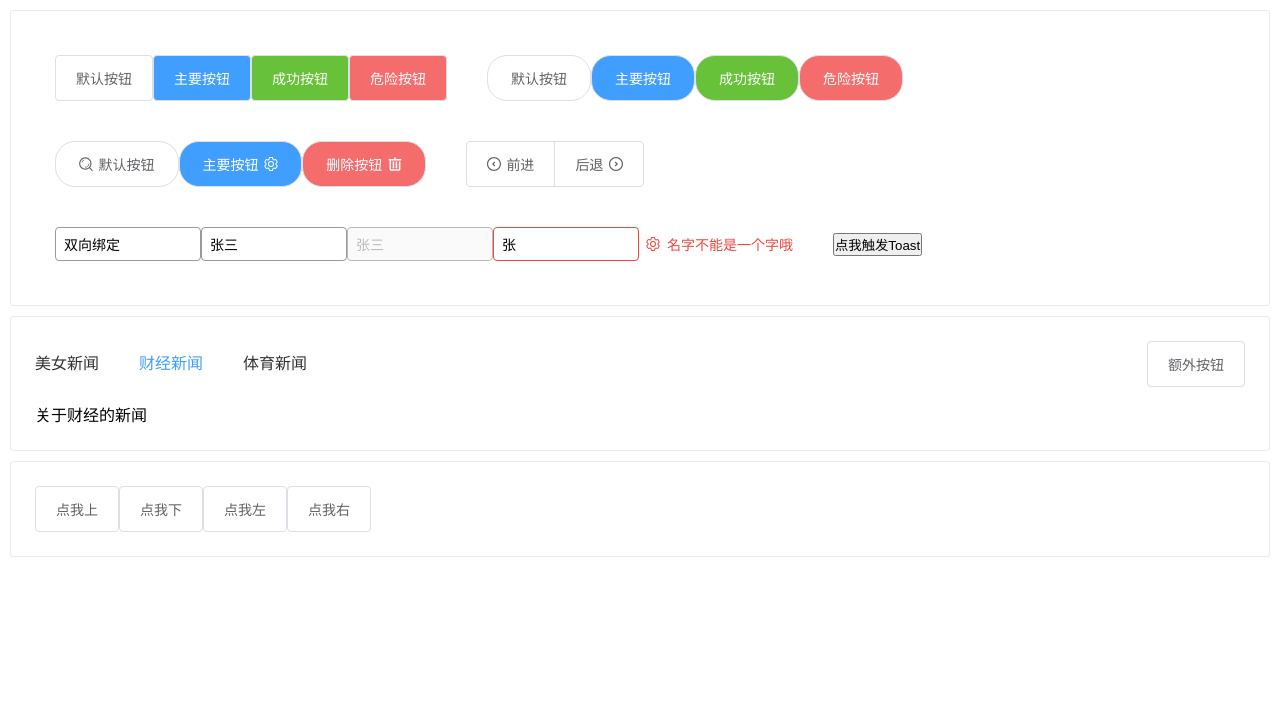
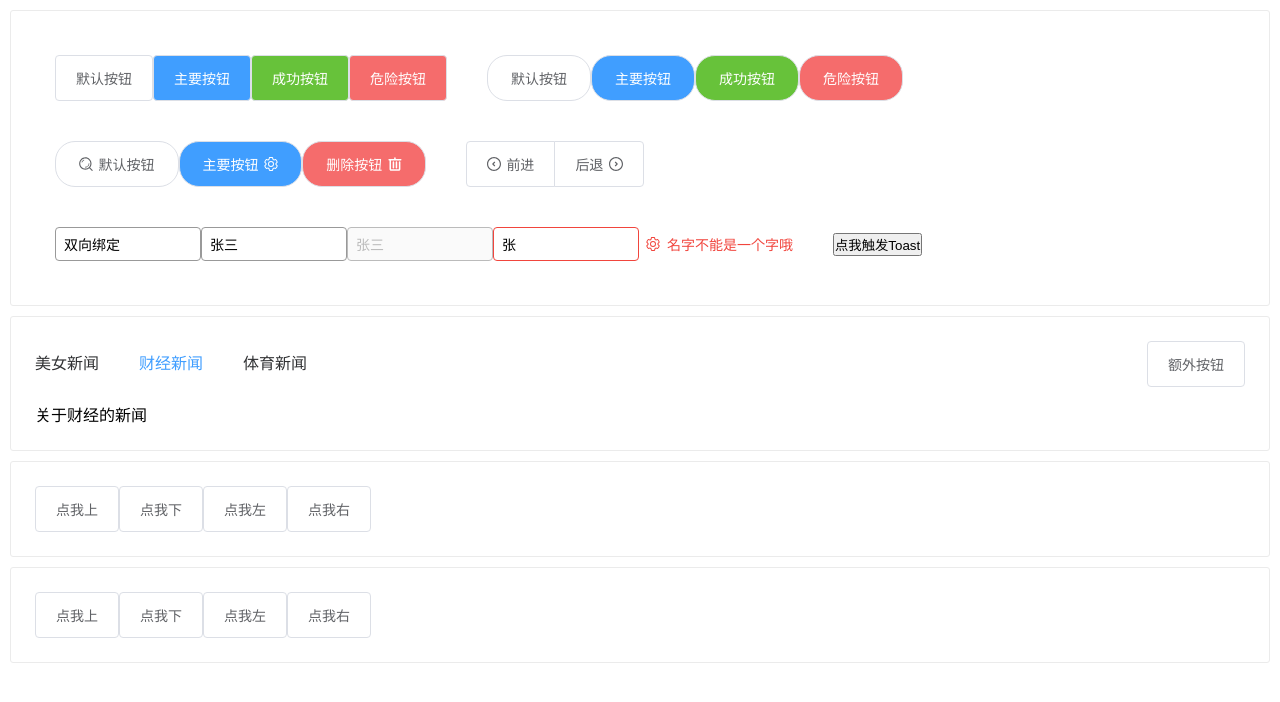
Before and after one commit to luckzhu/eazy-ui, a Vue app: page / in a window 1280 px wide. Shown: the top 702 px of the page. Built offline with nearby package versions, Linux system fonts and the light colour scheme.

Commit message:
添加hover触发

```diff
--- a/src/App.vue
+++ b/src/App.vue
@@ -71,21 +71,42 @@
     </div>
 
     <div class="testBox">
-      <ez-popover position="top">
+      <ez-popover position="top" trigger="click">
         <div slot="content">我是popover内容</div>
         <ez-button>点我上</ez-button>
       </ez-popover>
-       <ez-popover position="bottom">
+       <ez-popover position="bottom" trigger="click">
         <div slot="content">我是popover内容</div>
         <ez-button>点我下</ez-button>
       </ez-popover>
 
-        <ez-popover position="left">
+        <ez-popover position="left" trigger="click">
         <div slot="content">我是popover内容</div>
         <ez-button>点我左</ez-button>
       </ez-popover>
 
-        <ez-popover position="right">
+        <ez-popover position="right" trigger="click">
+        <div slot="content">我是popover内容</div>
+        <ez-button>点我右</ez-button>
+      </ez-popover>
+    </div>
+
+     <div class="testBox">
+      <ez-popover position="top" trigger="hover">
+        <div slot="content">我是popover内容</div>
+        <ez-button>点我上</ez-button>
+      </ez-popover>
+       <ez-popover position="bottom" trigger="hover">
+        <div slot="content">我是popover内容</div>
+        <ez-button>点我下</ez-button>
+      </ez-popover>
+
+        <ez-popover position="left" trigger="hover">
+        <div slot="content">我是popover内容</div>
+        <ez-button>点我左</ez-button>
+      </ez-popover>
+
+        <ez-popover position="right" trigger="hover">
         <div slot="content">我是popover内容</div>
         <ez-button>点我右</ez-button>
       </ez-popover>
--- a/src/components/popover.vue
+++ b/src/components/popover.vue
@@ -1,5 +1,5 @@
 <template>
-  <div ref="popover" class="popover" @click="onClickPop">
+  <div ref="popover" class="popover">
     <div
       ref="contentWrapper"
       class="contentWrapper"
@@ -21,12 +21,35 @@ export default {
       isPopShow: false
     };
   },
+  mounted() {
+    if(this.trigger === 'click'){
+      this.$refs.popover.addEventListener('click',this.onClickPop)
+    }else if (this.trigger === 'hover'){
+      this.$refs.popover.addEventListener('mouseenter',this.popShow)
+      this.$refs.popover.addEventListener('mouseleave',this.popClose)
+    }
+  },
+  destroyed(){
+  if(this.trigger === 'click'){
+      this.$refs.popover.removeEventListener('click',this.onClickPop)
+    }else if (this.trigger === 'hover'){
+      this.$refs.popover.removeEventListener('mouseenter',this.popShow)
+      this.$refs.popover.removeEventListener('mouselever',this.popClose)
+    }
+  },
   props: {
     position: {
       type: String,
       default: "top",
       validator(value) {
         return ["top", "bottom", "left", "right"].indexOf(value) >= 0;
+      }
+    },
+    trigger: {
+      type: String,
+      default: "click",
+      validator(value) {
+        return ["click", "hover"].indexOf(value) >= 0;
       }
     }
   },
```
